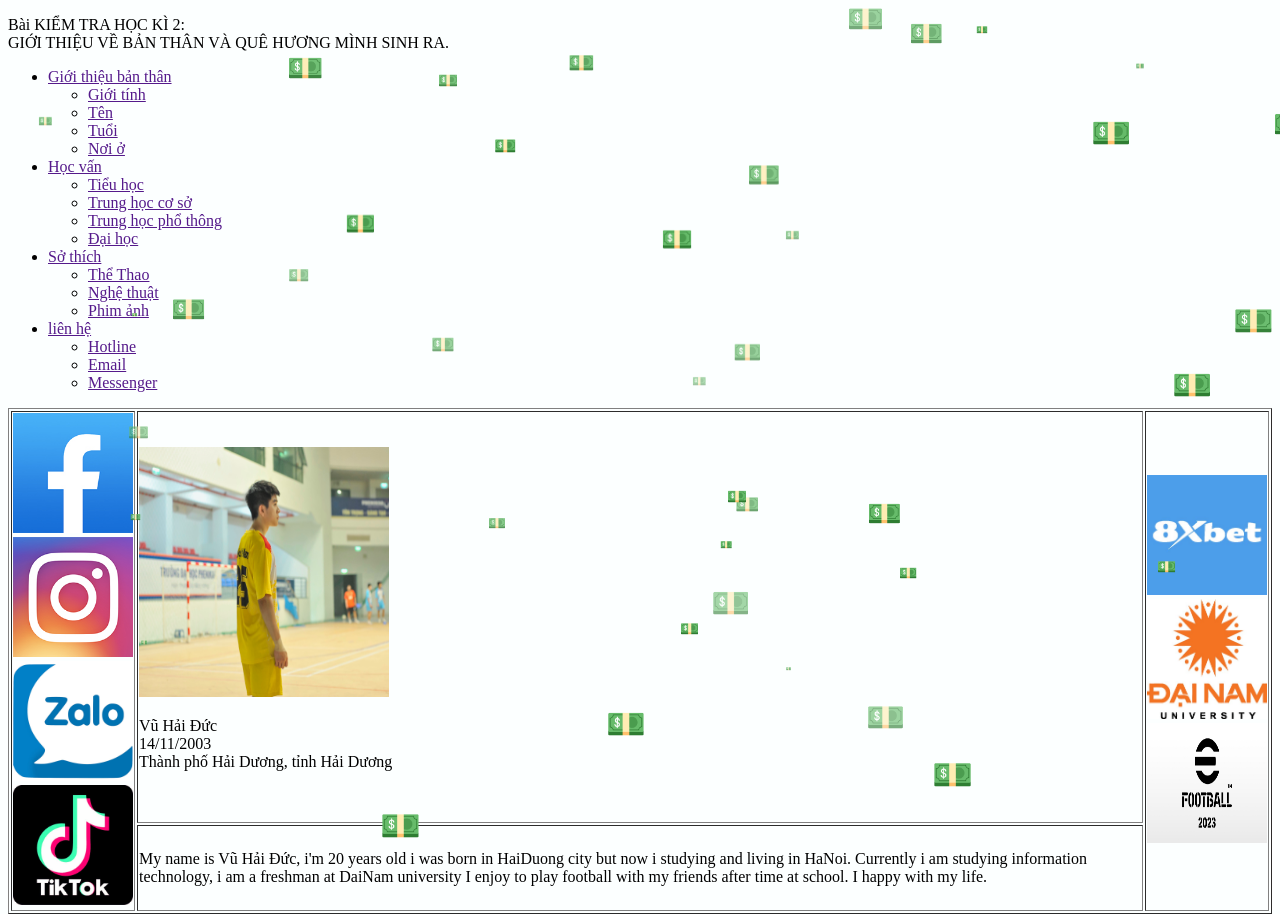
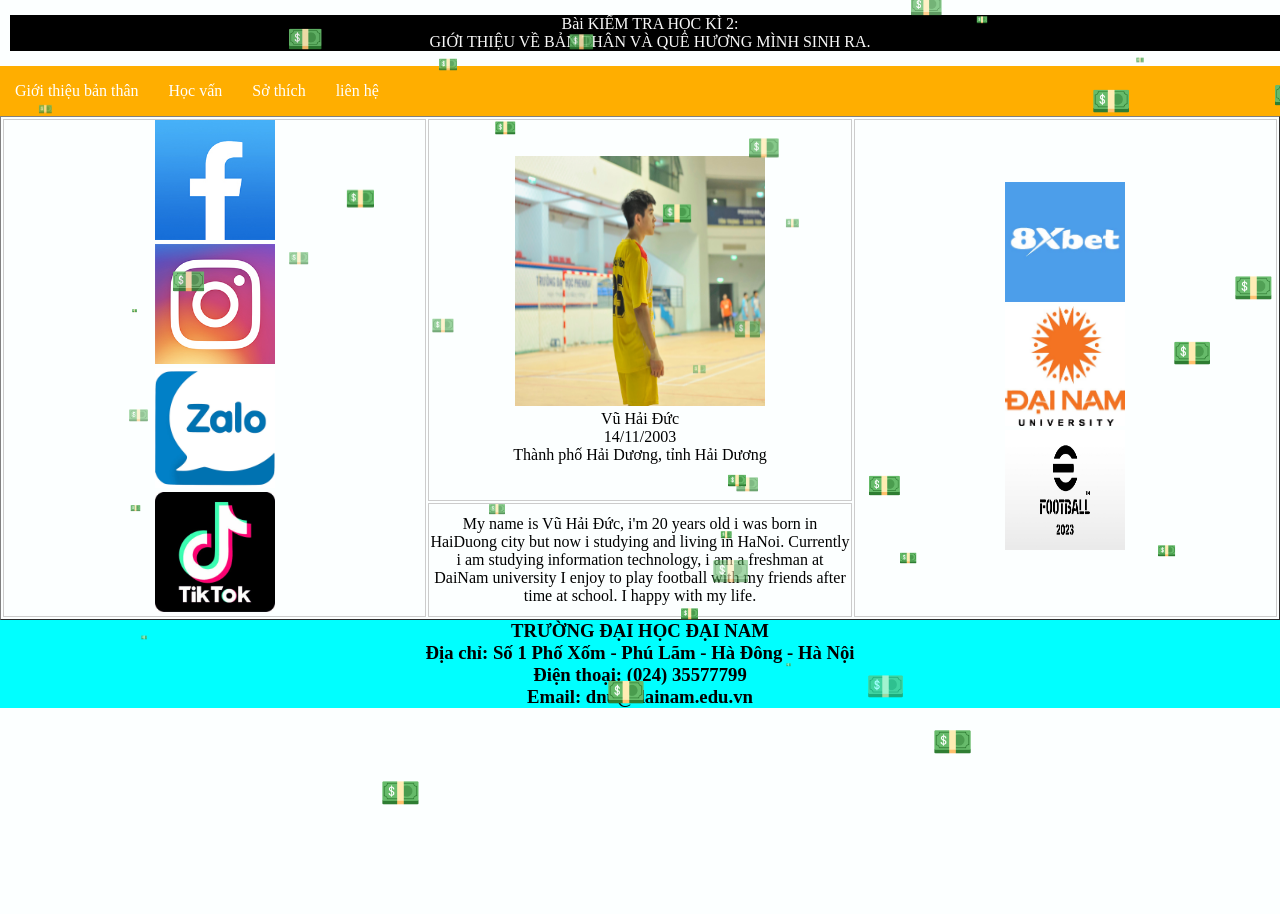
Before and after one commit to vuhaiduc/haiduc1, a plain HTML site: page index.html in a window 1280 px wide. Shown: the top 914 px of the page. After the commit the page ends 800 px from the top, so only its background shows below. Drawn offline with Linux system fonts and the light colour scheme.

Commit message:
Update index.html

```diff
--- a/index.html
+++ b/index.html
@@ -5,7 +5,7 @@
     <meta http-equiv="X-UA-Compatible" content="IE=edge">
     <meta name="viewport" content="width=device-width, initial-scale=1.0">
     <title>Document</title>
-    <link rel="stylesheet" href="code web/index1.css">
+    <link rel="stylesheet" href="index1.css">
     <style>
         .tien{
             position: absolute;left: 0px;top: 0px;
```
